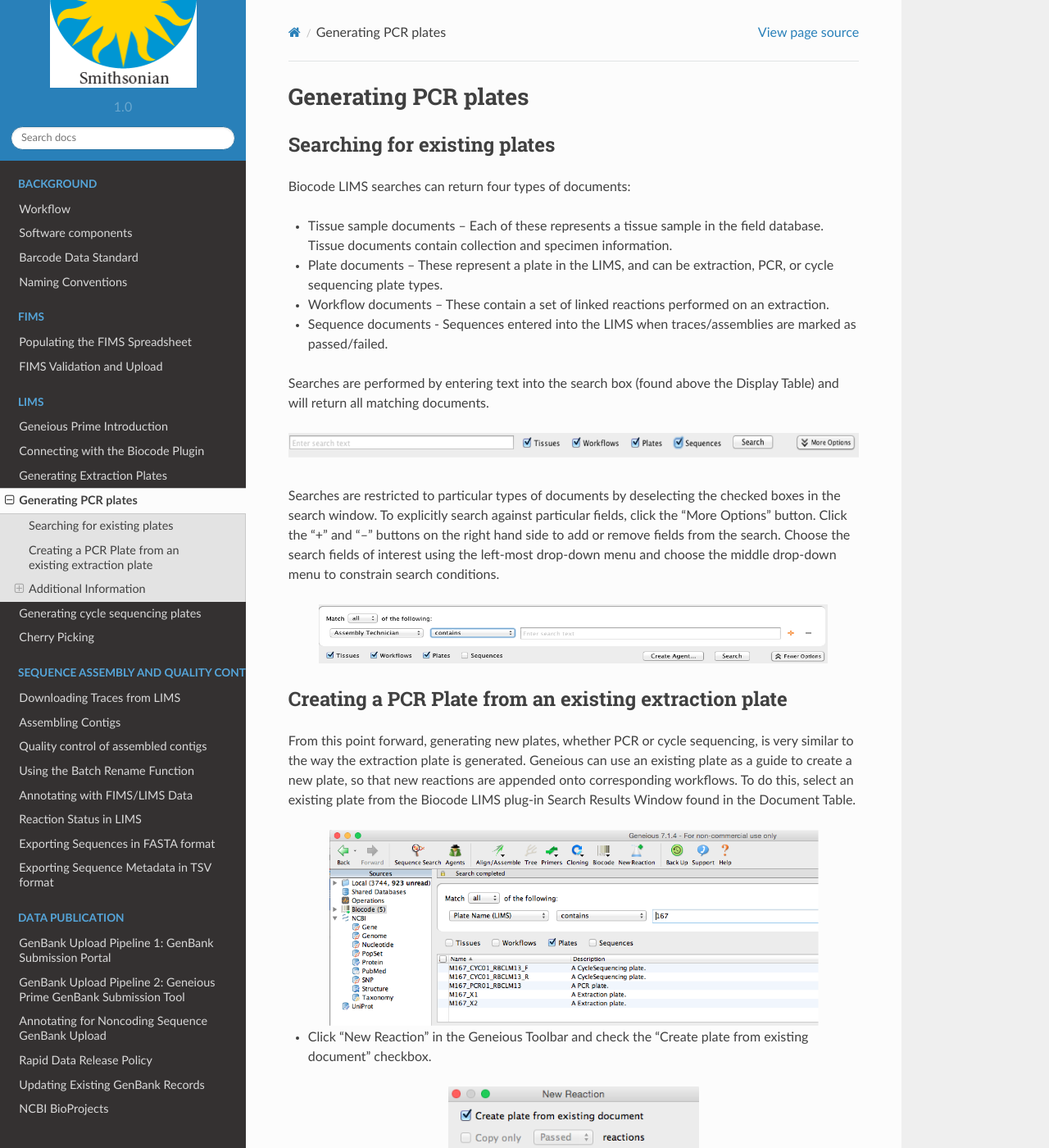
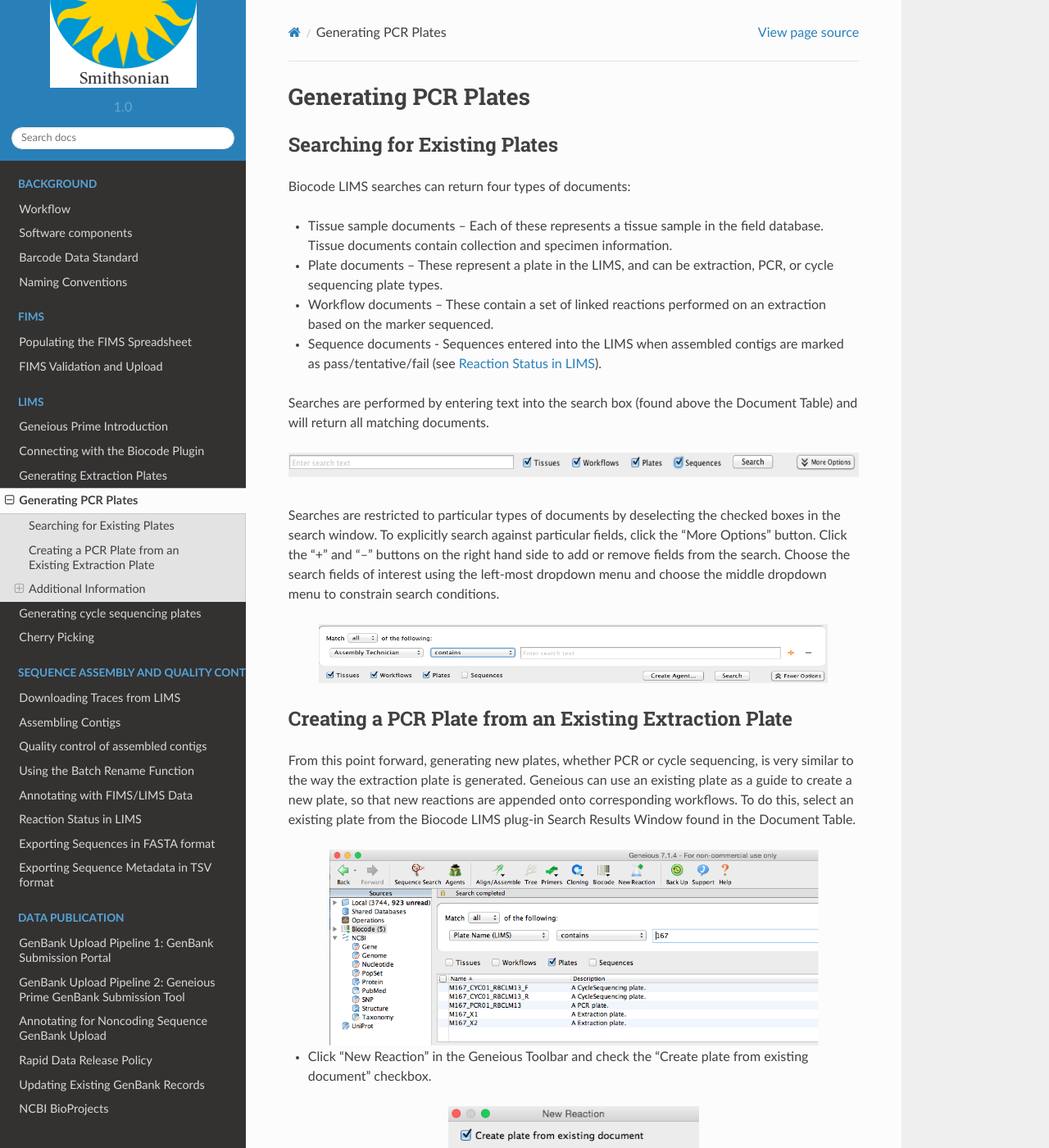
Before and after one commit to SIBarcodeNetwork/ReadtheDocsMaster, a Sphinx documentation site: the page built from Docs/pcr_plates.rst, in a window 1280 px wide and 1400 px high. Shown: the whole window at 82% size. Built offline with Sphinx 7.4.7 and the Read the Docs theme 2.0.0, drawn with Linux system fonts in a browser that asks for light colours; some of the changed text lies outside the part shown.

Commit message:
Update pcr_plates.rst

```diff
--- a/Docs/pcr_plates.rst
+++ b/Docs/pcr_plates.rst
@@ -1,27 +1,29 @@
-Generating PCR plates
+Generating PCR Plates
 =====================
 
-Searching for existing plates
+.. _search_for_plates-link:
+
+Searching for Existing Plates
 -----------------------------
 
 Biocode LIMS searches can return four types of documents:
 
 * Tissue sample documents – Each of these represents a tissue sample in the field database. Tissue documents contain collection and specimen information.
 * Plate documents – These represent a plate in the LIMS, and can be extraction, PCR, or cycle sequencing plate types.
-* Workflow documents – These contain a set of linked reactions performed on an extraction.
-* Sequence documents - Sequences entered into the LIMS when traces/assemblies are marked as passed/failed.
+* Workflow documents – These contain a set of linked reactions performed on an extraction based on the marker sequenced.
+* Sequence documents - Sequences entered into the LIMS when assembled contigs are marked as pass/tentative/fail (see :ref:`mark_pass-link`).
 
-Searches are performed by entering text into the search box (found above the Display Table) and will return all matching documents.
+Searches are performed by entering text into the search box (found above the Document Table) and will return all matching documents.
 
 .. figure:: /images/search_window_collapsed.png
   :align: center
 
-Searches are restricted to particular types of documents by deselecting the checked boxes in the search window. To explicitly search against particular fields, click the "More Options" button. Click the "+" and "–" buttons on the right hand side to add or remove fields from the search. Choose the search fields of interest using the left-most drop-down menu and choose the middle drop-down menu to constrain search conditions.
+Searches are restricted to particular types of documents by deselecting the checked boxes in the search window. To explicitly search against particular fields, click the "More Options" button. Click the "+" and "–" buttons on the right hand side to add or remove fields from the search. Choose the search fields of interest using the left-most dropdown menu and choose the middle dropdown menu to constrain search conditions.
 
 .. figure:: /images/search_window_expanded.png
   :align: center
 
-Creating a PCR Plate from an existing extraction plate
+Creating a PCR Plate from an Existing Extraction Plate
 ------------------------------------------------------
 
 From this point forward, generating new plates, whether PCR or cycle sequencing, is very similar to the way the extraction plate is generated. Geneious can use an existing plate as a guide to create a new plate, so that new reactions are appended onto corresponding workflows. To do this, select an existing plate from the Biocode LIMS plug-in Search Results Window found in the Document Table.
@@ -60,7 +62,7 @@
 Additional Information
 ----------------------
 
-Creating thermocycling protocols:
+Creating Thermocycling Protocols:
 ~~~~~~~~~~~~~~~~~~~~~~~~~~~~~~~~~
 
 * To create custom thermocycler profiles, click "View/Add Thermocycles" in the "New PCR" windown.
@@ -80,7 +82,7 @@
 .. note::
 	It is not possible to modify thermocycler profiles once they are created and profiles can only be deleted if they are not associated with a workflow. As a result, double check any new profiles you create before saving them.
 
-Creating custom PCR cocktails:
+Creating Custom PCR Cocktails:
 ~~~~~~~~~~~~~~~~~~~~~~~~~~~~~~
 
 * Click "Edit Cocktails", then click the + button in the dialog, and enter the volumes and concentrations in the fields provided.
@@ -93,7 +95,7 @@
 .. figure:: /images/edit_cocktails.png
   :align: center
 
-Attaching and scoring gel images:
+Attaching and Scoring Gel Images:
 ~~~~~~~~~~~~~~~~~~~~~~~~~~~~~~~~~
 
 Gel images can be attached to all types of plates at various points in the pipeline. If attaching a gel (or gels) when creating a new plate click the "Attach GEL image" button found in the toolbar of the plate. When attaching a gel or gels to an existing plate, click "GEL images" in the plate's toolbar. In both cases the "Edit Gel Images" window will appear. Click "Add", then browse to find the image or image files to be attached. Geneious will accept images in JPEG, GIF, PNG, and TIFF formats. Notes can also be added each gel image at this point.
```
